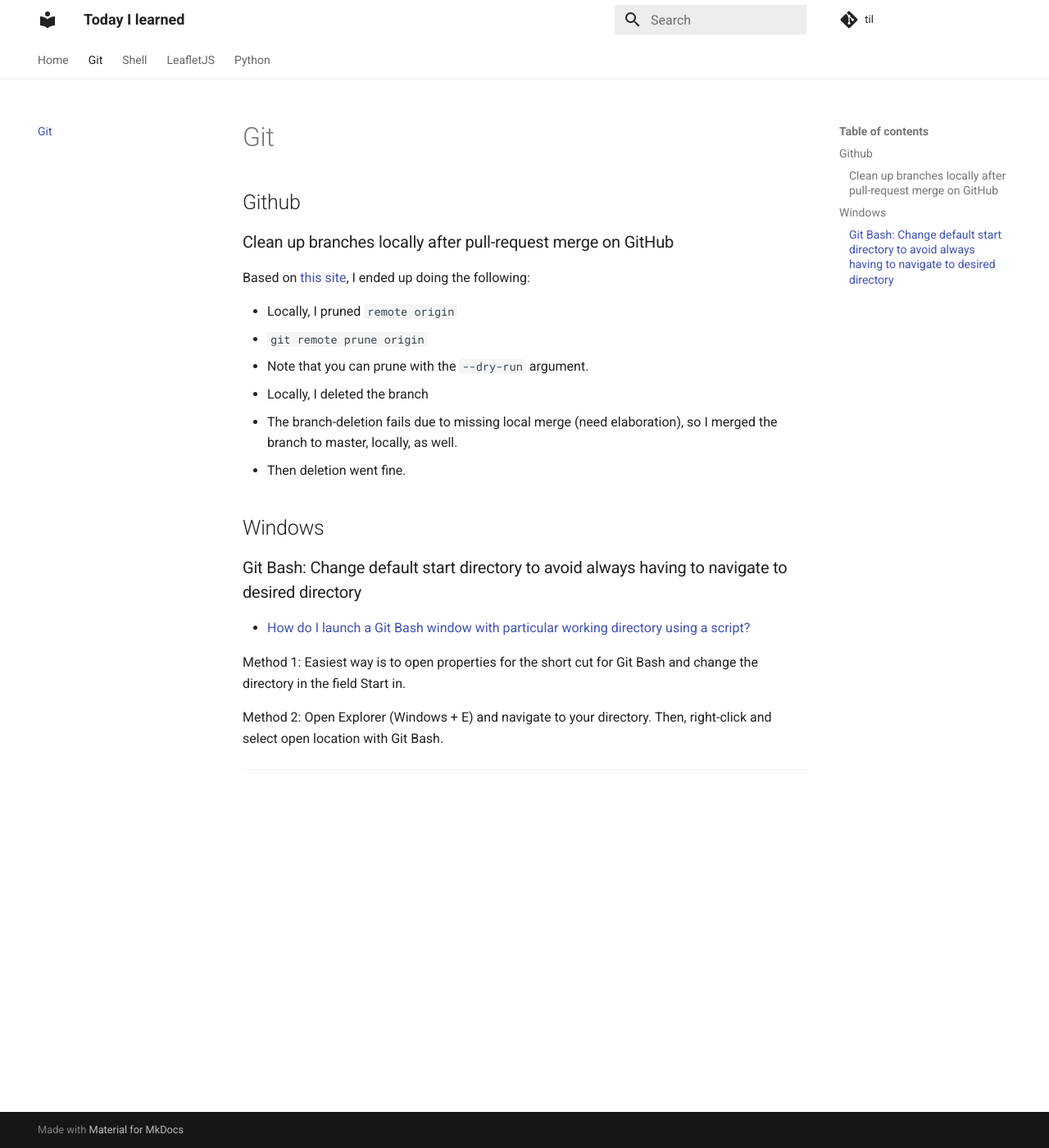
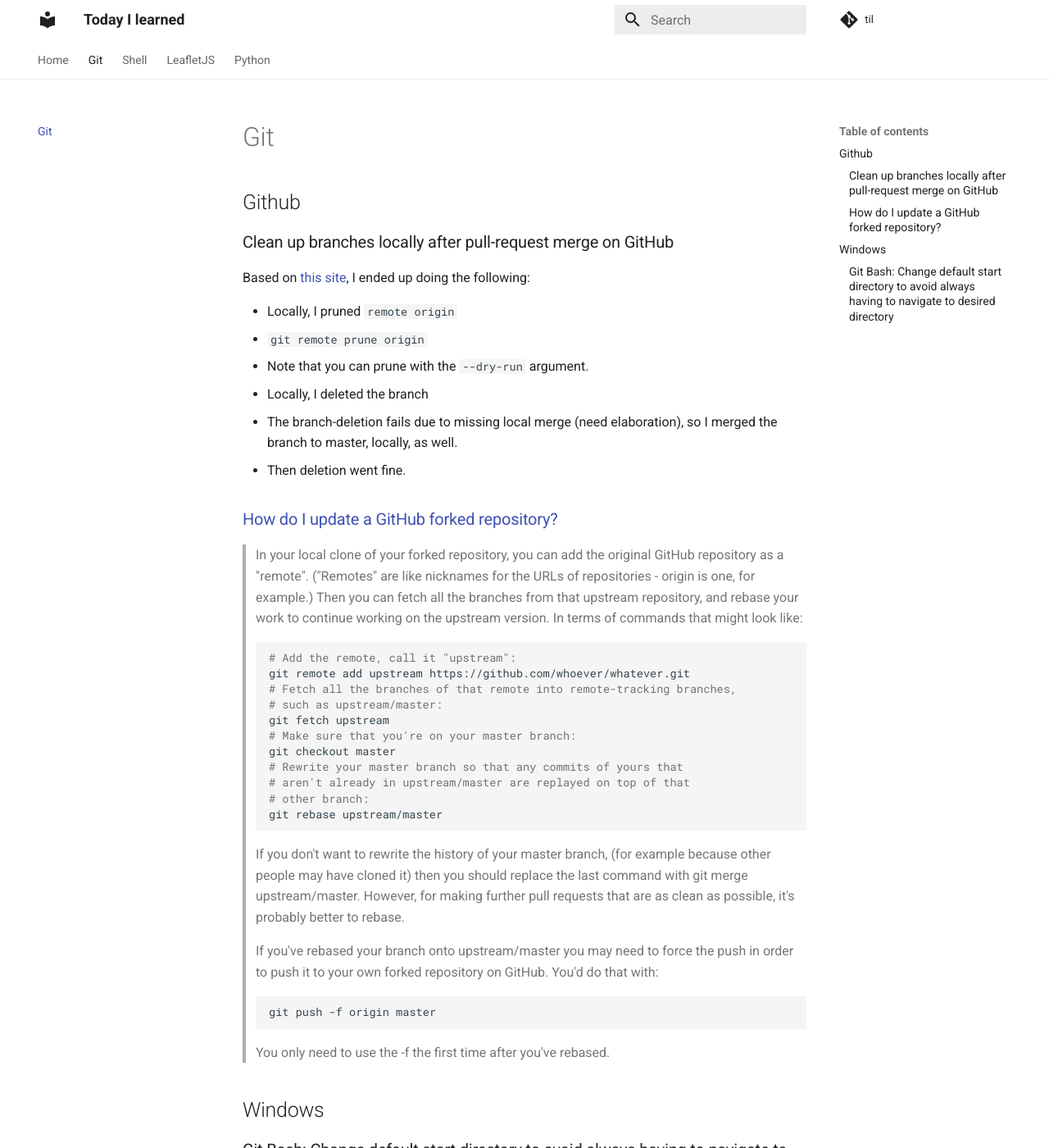
Before and after one commit to xidus/nts, an MkDocs documentation site: the page built from docs/git.md, in a window 1280 px wide and 1400 px high. Shown: the whole window at 82% size. Built offline with MkDocs 1.6.1 and Material for MkDocs 9.7.7, drawn with Linux system fonts in a browser that asks for light colours; comment, search, counter and statistics services are not loaded.

Commit message:
Added How do I update a GitHub forked repository?

````diff
--- a/docs/git.md
+++ b/docs/git.md
@@ -15,6 +15,35 @@ Based on [this site][clean-local-branches], I ended up doing the following:
 
 [clean-local-branches]: http://www.fizerkhan.com/blog/posts/Clean-up-your-local-branches-after-merge-and-delete-in-GitHub.html
 
+### [How do I update a GitHub forked repository?](https://stackoverflow.com/questions/7244321/how-do-i-update-a-github-forked-repository)
+
+> In your local clone of your forked repository, you can add the original GitHub repository as a "remote". ("Remotes" are like nicknames for the URLs of repositories - origin is one, for example.) Then you can fetch all the branches from that upstream repository, and rebase your work to continue working on the upstream version. In terms of commands that might look like:
+
+> ```sh
+> # Add the remote, call it "upstream":
+> git remote add upstream https://github.com/whoever/whatever.git
+> # Fetch all the branches of that remote into remote-tracking branches,
+> # such as upstream/master:
+> git fetch upstream
+> # Make sure that you're on your master branch:
+> git checkout master
+> # Rewrite your master branch so that any commits of yours that
+> # aren't already in upstream/master are replayed on top of that
+> # other branch:
+> git rebase upstream/master
+> ```
+>
+> If you don't want to rewrite the history of your master branch, (for example because other people may have cloned it) then you should replace the last command with git merge upstream/master. However, for making further pull requests that are as clean as possible, it's probably better to rebase.
+>
+> If you've rebased your branch onto upstream/master you may need to force the push in order to push it to your own forked repository on GitHub. You'd do that with:
+>
+> ```sh
+> git push -f origin master
+> ```
+>
+> You only need to use the -f the first time after you've rebased.
+
+
 ## Windows
 
 ### Git Bash: Change default start directory to avoid always having to navigate to desired directory
````
